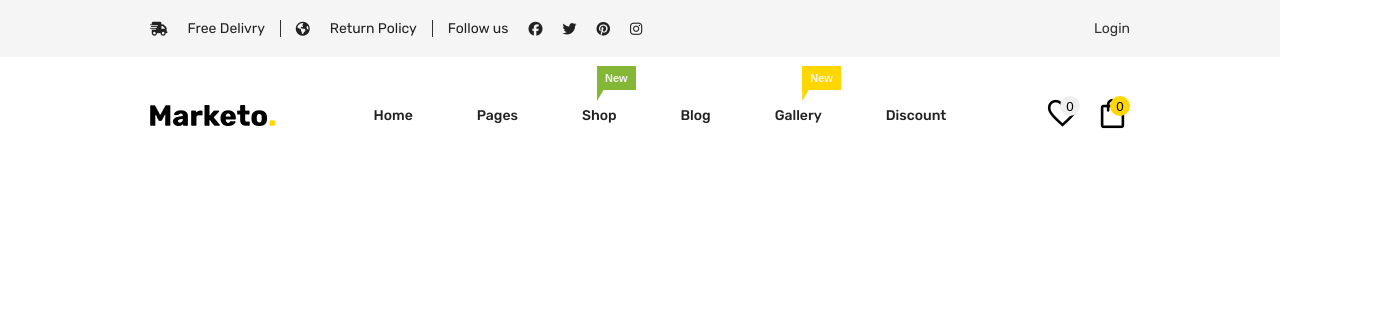
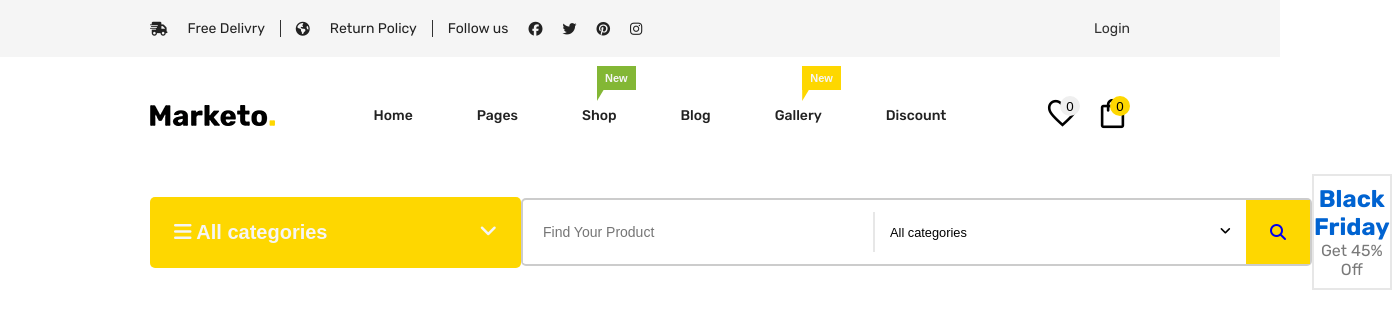
Before and after one commit to shahabBhutta/e-commerce-early, a plain HTML site: page index.html in a window 1280 px wide. Shown: the whole page, 1392 px wide, since content can reach past the window. Drawn offline with nearby package versions, Linux system fonts and the light colour scheme.

Commit message:
search section

```diff
--- a/asset/style/index.css
+++ b/asset/style/index.css
@@ -117,3 +117,141 @@ nav ul li a .riben{
 
 
 /* nav end */
+
+
+/* search-box  start*/
+
+.search-box{
+    display: flex;
+    align-items: center;
+    justify-content: space-between;
+    padding: 0px 150px;
+}
+
+.left-btn {
+    display: flex;
+}
+.left-btn .left-btn-categori {
+	display: flex;
+	align-items: center;
+	justify-content: space-between;
+	width: 371px;
+	padding: 24px;
+	background-color: #FED700;
+	border: none;
+	color: #F5F5F5;
+	font-size: 20px;
+	font-weight: 600;
+	border-radius: 5px;
+}
+.left-btn button{
+    position: relative;
+}
+.left-btn .search-bar-optin{
+    display: none;
+}
+.search-bar-optin{
+    width: 100%;
+    box-shadow: 0 5px 5px 0 #ddd;
+    position: absolute;
+    top:62px;
+    left: 0%;
+
+}
+.left-btn:hover .search-bar-optin{
+    display: block;
+
+}
+/* .search-bar-optin ul{
+
+} */
+.search-bar-optin ul li{
+    text-align: left;
+    border-bottom: 1px solid #ccc;
+    padding: 10px;
+
+}
+.search-bar-optin ul li a{
+
+    color: #222222;
+    text-transform: capitalize;
+    font-weight: 300;
+    cursor: pointer;
+}
+.search-bar-optin ul li a:hover{
+    color:#7BA9F7;
+}
+
+
+
+.mid-btn{
+    display: flex;
+    align-items: center;
+    justify-content: space-between;
+    border: 2px solid #ccc;
+    border-radius: 5px;
+
+}
+.left-btn .mid-btn-cetagore{
+    background-color:#FFFFFF;
+    color: black;
+    font-weight: normal;
+    font-size: 20px;
+    text-align: center;
+    padding: 8px 15px;
+    line-height: 25px;
+    font-size: 12.8px;
+    height: 60px;
+
+}
+
+
+.input-search{
+    width: 350px;
+    padding: 20px;
+    text-transform: capitalize;
+    display: flex;
+    flex-grow: 1;
+    border: none;
+    font-size: 14px;
+    line-height: 21px;
+    font-weight: 400;
+    outline: none;
+}
+
+.s-icon i{
+    padding: 24px;
+    background-color: #FED700;
+    transition: all 0.5s;
+}
+.s-icon i:hover{
+    background-color: #83B735;
+}
+
+.line-bar1{
+    border: 1px solid #E7E7E7;
+    height: 40px;
+}
+
+
+
+
+.right-btn{
+    width: 359px;
+    text-align: center;
+    border: 2px solid #e7e7e7;
+    padding: 9px 0px;
+    transition: all .6s;
+}
+.right-btn h2{
+    text-transform: capitalize;
+    color:#0063D1;
+}
+.right-btn p{
+    color: #797979 ;
+    text-transform: capitalize;
+}
+.right-btn:hover{
+    background-color: #222222;
+}
+/* search-box  end*/
--- a/index.html
+++ b/index.html
@@ -1,18 +1,23 @@
 <!DOCTYPE html>
 <html lang="en">
+
 <head>
     <meta charset="UTF-8">
     <meta name="viewport" content="width=device-width, initial-scale=1.0">
     <!--  font awesome -->
-    <link rel="stylesheet" href="https://cdnjs.cloudflare.com/ajax/libs/font-awesome/6.5.1/css/all.min.css" integrity="sha512-DTOQO9RWCH3ppGqcWaEA1BIZOC6xxalwEsw9c2QQeAIftl+Vegovlnee1c9QX4TctnWMn13TZye+giMm8e2LwA==" crossorigin="anonymous" referrerpolicy="no-referrer" />
+    <link rel="stylesheet" href="https://cdnjs.cloudflare.com/ajax/libs/font-awesome/6.5.1/css/all.min.css"
+        integrity="sha512-DTOQO9RWCH3ppGqcWaEA1BIZOC6xxalwEsw9c2QQeAIftl+Vegovlnee1c9QX4TctnWMn13TZye+giMm8e2LwA=="
+        crossorigin="anonymous" referrerpolicy="no-referrer" />
     <!--   -->
     <!-- google font -->
-    <link rel="stylesheet" href="https://fonts.googleapis.com/css2?family=Material+Symbols+Outlined:opsz,wght,FILL,GRAD@24,400,0,0" />
+    <link rel="stylesheet"
+        href="https://fonts.googleapis.com/css2?family=Material+Symbols+Outlined:opsz,wght,FILL,GRAD@24,400,0,0" />
     <!--  -->
 
     <link rel="stylesheet" href="./asset/style/index.css">
     <title>Document</title>
 </head>
+
 <body>
     <div class="page">
         <!-- top-nav -->
@@ -54,7 +59,7 @@
                     <a href="">shop
                         <button class="riben green-riben">
                             new
-                        <div class="green-riben"></div>
+                            <div class="green-riben"></div>
                         </button>
                     </a>
 
@@ -65,9 +70,10 @@
                         gallery
                         <button class="riben yello-riben">
                             new
-                        <div class="yello-riben"></div>
+                            <div class="yello-riben"></div>
                         </button>
-                    </a></li>
+                    </a>
+                </li>
                 <li><a href="">discount</a></li>
             </ul>
             <div class="shop-icon">
@@ -83,9 +89,60 @@
         </nav>
         <!-- nav end -->
 
+        <div class="search-box">
+            <di v class="left-btn">
+                <button class="left-btn-categori">
+                    <div>
+                        <i class="fa fa-bars"></i>
+                        <label for="">All categories</label>
+                    </div>
+                    <div class="search-bar-optin">
+                        <ul>
+                            <li><a href="#">Electronice</a></li>
+                            <li><a href="#">Man fasion</a></li>
+                            <li><a href="#">Woman fasion</a></li>
+                            <li><a href="#">office and security</a></li>
+                            <li><a href="#">camera</a></li>
+                            <li><a href="#">drone</a></li>
+                        </ul>
+                    </div>
+                    <i class="fa-solid fa-angle-down"></i>
 
+                </button>
+            </di>
+            <div class="mid-btn">
+                <input type="text" class="input-search" placeholder="find your product">
+                <div class="line-bar1"></div>
+                <div class="left-btn">
+                    <button class="left-btn-categori mid-btn-cetagore">
+                        <div>
+                            <label for="">All categories</label>
+                        </div>
+                        <div class="search-bar-optin">
+                            <ul>
+                                <li><a href="#">Electronice</a></li>
+                                <li><a href="#">Man fasion</a></li>
+                                <li><a href="#">Woman fasion</a></li>
+                                <li><a href="#">office and security</a></li>
+                                <li><a href="#">camera</a></li>
+                                <li><a href="#">drone</a></li>
+                            </ul>
+                        </div>
+                        <i class="fa-solid fa-angle-down s-icon"></i>
+                    </button>
+                </div>
+                <a href="#" class="s-icon">
+                    <i class="fa fa-search  "></i>
+                </a>
+            </div>
+            <div class="right-btn">
+                <h2>black friday</h2>
+                <p>get 45% off</p>
+            </div>
+        </div>
 
     </div>
 
 </body>
+
 </html>
```
